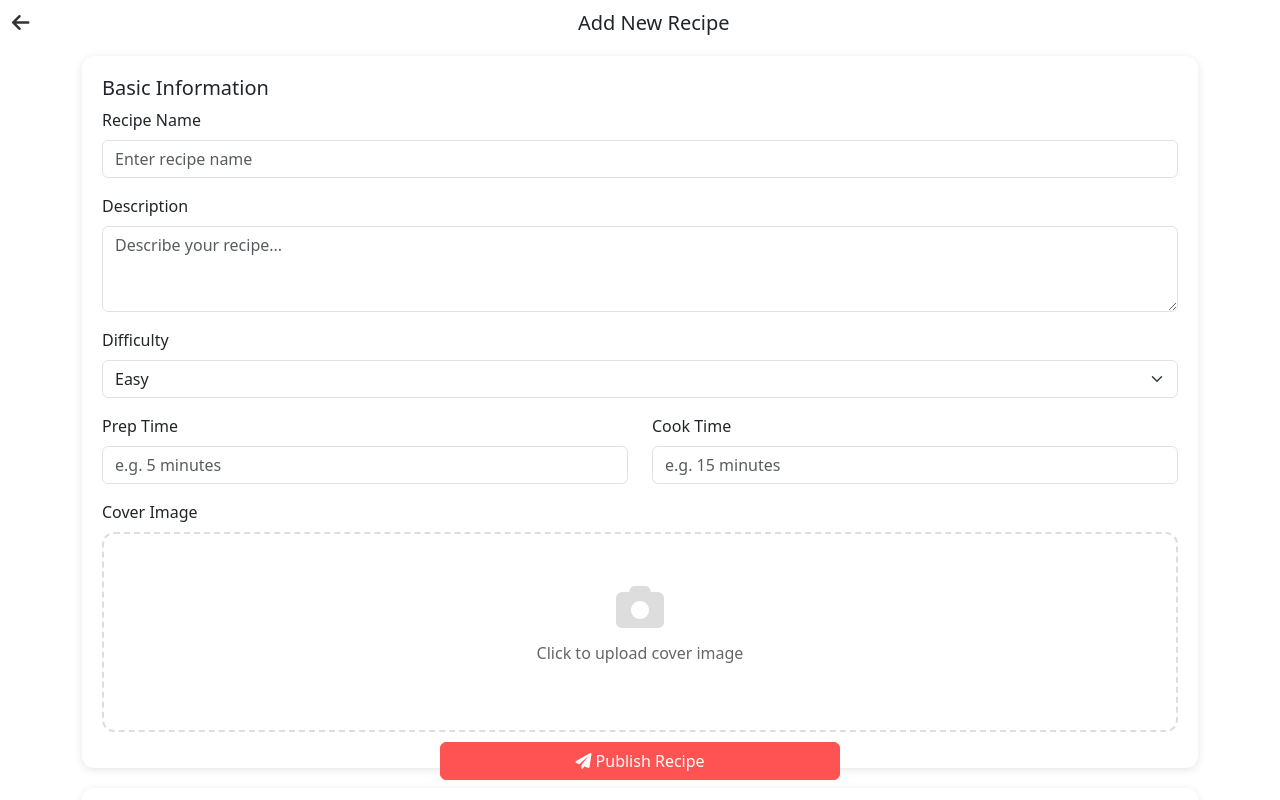
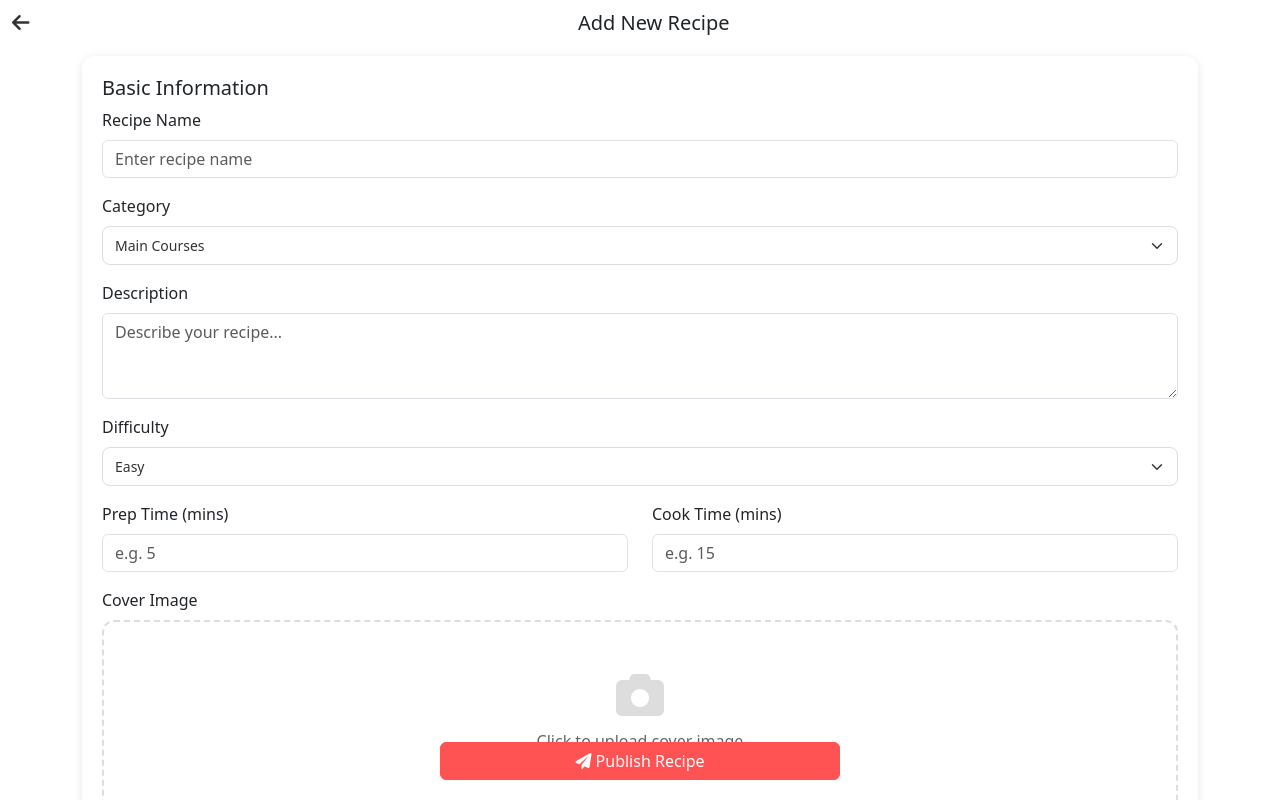
Before and after one commit to jigangmissyou/Recipes, a Vue app in the folder my-recipe-front/: page /add-recipe in a window 1280 px wide. Shown: the top 800 px of the page. Built offline with nearby package versions, Linux system fonts and the light colour scheme; sample sign-in values are in the browser's storage.

Commit message:
Modify add recipes module

```diff
--- a/my-recipe-front/src/views/AddRecipesView.vue
+++ b/my-recipe-front/src/views/AddRecipesView.vue
@@ -23,6 +23,14 @@
               <input v-model="form.name" type="text" class="form-control" placeholder="Enter recipe name" required>
             </div>
             <div class="mb-3">
+              <label class="form-label">Category</label>
+              <select v-model="form.category_id" class="form-select">
+                <option v-for="category in categories" :key="category.id" :value="category.id">
+                  {{ category.name }}
+                </option>
+              </select>
+            </div>
+            <div class="mb-3">
               <label class="form-label">Description</label>
               <textarea v-model="form.description" class="form-control" rows="3" placeholder="Describe your recipe..." required></textarea>
             </div>
@@ -37,14 +45,14 @@
             <div class="row">
               <div class="col-6">
                 <div class="mb-3">
-                  <label class="form-label">Prep Time</label>
-                  <input v-model="form.prep_time" type="text" class="form-control" placeholder="e.g. 5 minutes" required>
+                  <label class="form-label">Prep Time (mins)</label>
+                  <input v-model="form.prep_time" type="number" class="form-control" placeholder="e.g. 5" required>
                 </div>
               </div>
               <div class="col-6">
                 <div class="mb-3">
-                  <label class="form-label">Cook Time</label>
-                  <input v-model="form.cook_time" type="text" class="form-control" placeholder="e.g. 15 minutes" required>
+                  <label class="form-label">Cook Time (mins)</label>
+                  <input v-model="form.cook_time" type="number" class="form-control" placeholder="e.g. 15" required>
                 </div>
               </div>
             </div>
@@ -136,6 +144,7 @@
             <h5>Tags</h5>
             <div class="mb-3">
               <input
+                v-model="newTag"
                 type="text"
                 class="form-control"
                 placeholder="Add tags (press Enter to add)"
@@ -211,6 +220,21 @@ const form = ref({
 })
 
 const difficultyOptions = ['Easy', 'Medium', 'Hard']
+
+const categories = ref([
+  { id: 1, name: 'Main Courses' },
+  { id: 2, name: 'Breakfast' },
+  { id: 3, name: 'Lunch' },
+  { id: 4, name: 'Dinner' },
+  { id: 5, name: 'Dessert' },
+  { id: 6, name: 'Snacks' },
+  { id: 7, name: 'Drinks' },
+  { id: 8, name: 'Vegetarian' },
+  { id: 9, name: 'Vegan' },
+  { id: 10, name: 'Gluten-Free' }
+])
+
+const newTag = ref('')
 
 const addIngredient = () => {
   form.value.ingredients.push({ name: '', quantity: '', unit: '', notes: '' })
@@ -303,6 +327,10 @@ const handleSubmit = async () => {
       return
     }
 
+    // 确保 prep_time 和 cook_time 是数字
+    form.value.prep_time = form.value.prep_time.toString()
+    form.value.cook_time = form.value.cook_time.toString()
+
     loading.value = true
     const response = await recipeService.createRecipe(form.value)
     router.push(`/recipe/${response.id}`)
@@ -340,12 +368,10 @@ onMounted(() => {
   initSortable()
 })
 
-const addTag = (event: Event) => {
-  const input = event.target as HTMLInputElement
-  const tag = input.value.trim()
-  if (tag && !form.value.tags.includes(tag)) {
-    form.value.tags.push(tag)
-    input.value = ''
+const addTag = () => {
+  if (newTag.value.trim()) {
+    form.value.tags.push(newTag.value.trim())
+    newTag.value = ''
   }
 }
 
@@ -594,6 +620,21 @@ const triggerStepImageUpload = (idx: number) => {
   color: white;
 }
 
+.form-select {
+  width: 100%;
+  padding: 8px 12px;
+  border: 1px solid #ddd;
+  border-radius: 8px;
+  font-size: 14px;
+  color: #333;
+  background-color: white;
+}
+
+.form-select:focus {
+  border-color: #ff5252;
+  box-shadow: 0 0 0 0.2rem rgba(255, 82, 82, 0.25);
+}
+
 .tags-container {
   display: flex;
   flex-wrap: wrap;
@@ -605,11 +646,17 @@ const triggerStepImageUpload = (idx: number) => {
   align-items: center;
   padding: 0.5rem 1rem;
   font-size: 0.875rem;
+  background-color: #ff5252;
 }
 
 .btn-close {
   padding: 0.25rem;
   font-size: 0.75rem;
+  opacity: 0.8;
+}
+
+.btn-close:hover {
+  opacity: 1;
 }
 
 .btn:disabled {
--- a/my-recipe-front/src/views/RecipeDetailView.vue
+++ b/my-recipe-front/src/views/RecipeDetailView.vue
@@ -44,10 +44,15 @@
             <span>{{ recipe.difficulty }}</span>
           </div>
           <div class="stat-item">
+            <i class="fas fa-heart"></i>
+            <span>{{ recipe.favorites_count || 0 }}</span>
+          </div>
+          <div class="stat-item">
             <i class="fas fa-user"></i>
             <span>By {{ recipe.user.nickname }}</span>
           </div>
         </div>
+
         <!-- Basic information -->
         <div class="recipe-info">
           <div class="recipe-header">
@@ -271,12 +276,15 @@ import { ref, onMounted, computed, nextTick } from 'vue'
 import { useRoute, useRouter } from 'vue-router'
 import { recipeService } from '../services/recipe'
 import { ElMessage } from 'element-plus'
+import api from '@/services/api'
 
 const route = useRoute()
 const router = useRouter()
 const recipe = ref(null)
 const loading = ref(true)
 const error = ref(false)
+const isLiked = ref(false)
+const isBookmarked = ref(false)
 
 // Comments related state
 const isCommentsModalVisible = ref(false)
@@ -303,6 +311,8 @@ const fetchRecipeDetail = async () => {
     const id = Number(route.params.id)
     const recipeData = await recipeService.getRecipeDetail(id)
     recipe.value = recipeData
+    isLiked.value = recipeData.is_favorited === true
+    console.log('Is favorited:', recipeData.is_favorited)
   } catch (error) {
     console.error('Failed to fetch recipe:', error)
     alert('Failed to fetch recipe details, please try again')
@@ -313,12 +323,20 @@ const fetchRecipeDetail = async () => {
 
 const goBack = () => window.history.back()
 
-const isLiked = ref(false)
-const isBookmarked = ref(false)
+const toggleLike = async () => {
+  try {
+    if (!recipe.value) return
 
-const toggleLike = () => {
+    await api.post(`/recipes/${recipe.value.id}/favorite`)
+
     isLiked.value = !isLiked.value
-  // TODO: 调用点赞 API
+    recipe.value.favorites_count = isLiked.value
+      ? (recipe.value.favorites_count || 0) + 1
+      : (recipe.value.favorites_count || 1) - 1
+  } catch (error) {
+    console.error('Failed to toggle like:', error)
+    ElMessage.error('Failed to update like status')
+  }
 }
 
 const toggleBookmark = () => {
@@ -514,34 +532,33 @@ const loadMoreComments = () => {
   font-size: 16px;
 }
 
-.btn-group {
+.recipe-actions {
   display: flex;
-  gap: 12px;
+  gap: 15px;
+  margin-bottom: 25px;
+  padding: 0 15px;
 }
 
-.btn-like {
+.action-btn {
   display: flex;
   align-items: center;
-  gap: 6px;
+  gap: 8px;
   padding: 8px 16px;
-  border: none;
+  border: 1px solid #ff5252;
   border-radius: 20px;
-  background-color: #fff;
+  background: white;
   color: #666;
   font-size: 14px;
   cursor: pointer;
   transition: all 0.3s ease;
-  box-shadow: 0 2px 4px rgba(0, 0, 0, 0.1);
 }
 
-.btn-like:hover {
-  background-color: #fff5f5;
+.action-btn:hover {
+  background: #fff5f5;
   color: #ff5252;
-  transform: translateY(-1px);
-  box-shadow: 0 4px 8px rgba(0, 0, 0, 0.1);
 }
 
-.btn-like i {
+.action-btn i {
   font-size: 16px;
 }
 
--- a/my-recipe-front/src/views/RecipeListView.vue
+++ b/my-recipe-front/src/views/RecipeListView.vue
@@ -63,7 +63,7 @@
                     </div>
                     <div class="stat-item">
                       <i class="fas fa-heart"></i>
-                      <span>{{ recipe.likes_count || 0 }}</span>
+                      <span>{{ recipe.favorites_count || 0 }}</span>
                     </div>
                   </div>
                   <div class="recipe-tags mb-2">
@@ -73,7 +73,7 @@
                   </div>
                   <div class="d-flex justify-content-end align-items-center">
                     <small class="text-muted">
-                      <i class="fas fa-user"></i> By {{ recipe.user.nickname }}
+                      <i class="fas fa-user"></i> {{ recipe.user.nickname }}
                     </small>
                   </div>
                 </div>
```
Lines whose indentation alone changed are shown as unchanged.
